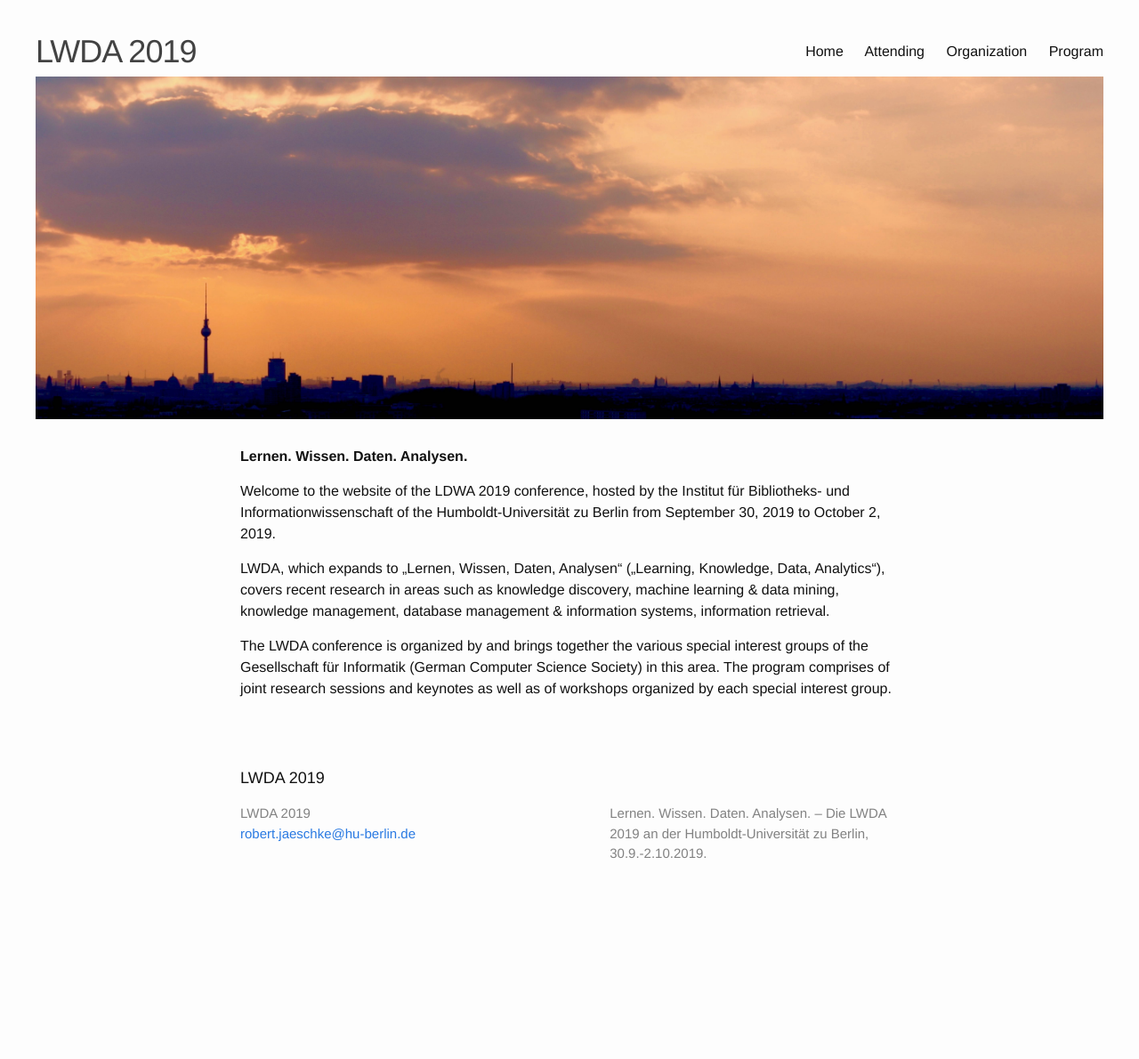
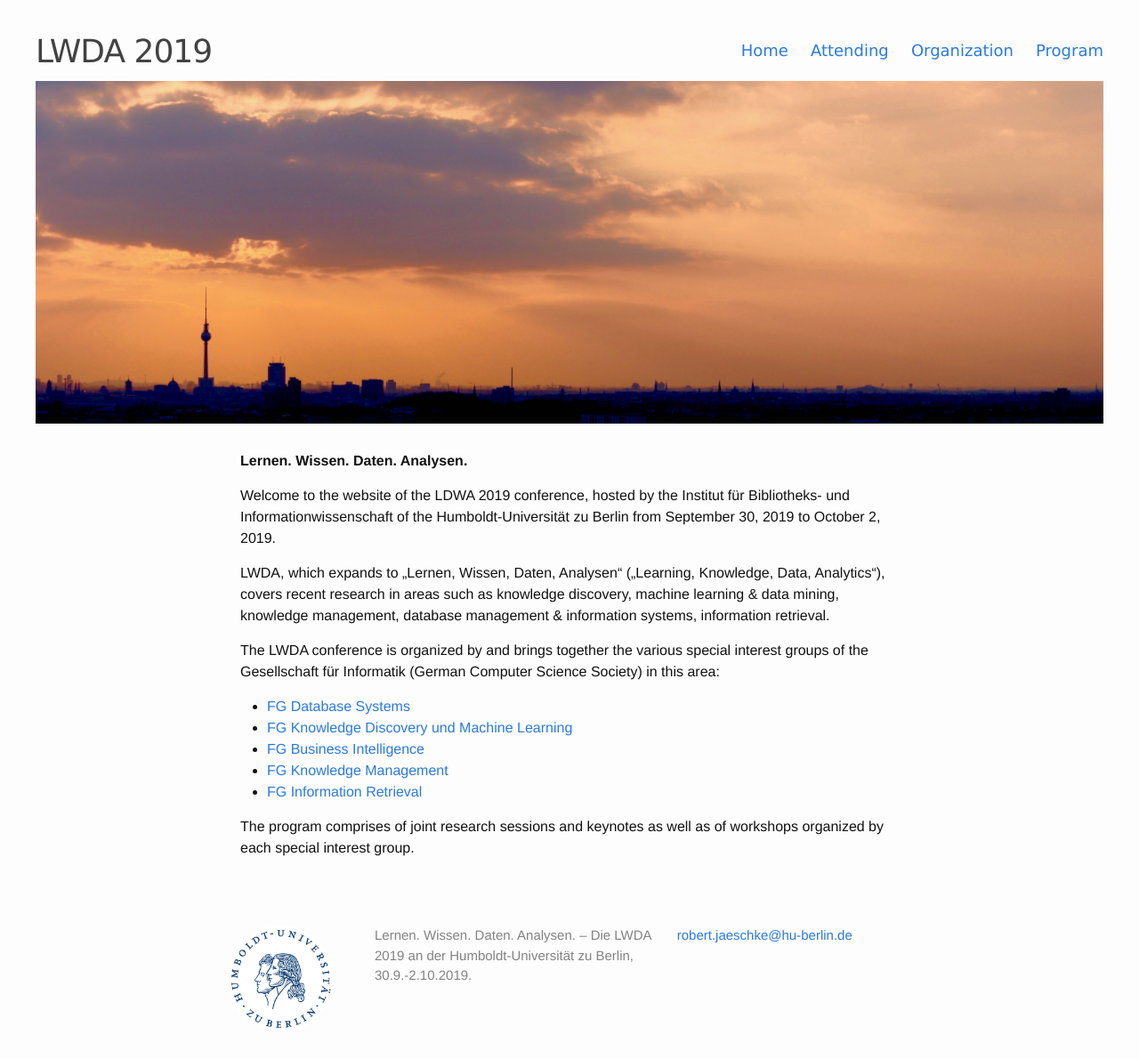
Before and after one commit to rjoberon/LWDA2019, a Jekyll site: the page built from index.markdown, in a window 1280 px wide. Shown: the whole page at 89% size. Built offline with Jekyll 4.4.1, drawn with Linux system fonts in a browser that asks for light colours; before the commit the page ends 1031 px from its top, so only the background shows below that.

Commit message:
added logo + more content

```diff
--- a/_includes/footer.html
+++ b/_includes/footer.html
@@ -2,31 +2,38 @@
 
   <div class="wrapper">
 
-    <h2 class="footer-heading">{{ site.title }}</h2>
+    <!-- <h2 class="footer-heading">{{ site.title }}</h2> -->
 
     <div class="footer-col-wrapper">
+
+      <div class="logo">
+
+        <a href="https://www.hu-berlin.de/en/"> <img src="{{site.baseurl}}/images/humboldt_logo.png" alt="uni_logo" width="120" height="120"> </a>
+
+      </div>
+
       <div class="footer-col footer-col-1">
         <ul class="contact-list">
-          <li>{{ site.title }}</li>
+          <!-- <li>{{ site.title }}</li> -->
           <li><a href="mailto:{{ site.email }}">{{ site.email }}</a></li>
         </ul>
       </div>
 
-      <div class="footer-col footer-col-2">
-        <ul class="social-media-list">
-          {% if site.github_username %}
-          <li>
-            {% include icon-github.html username=site.github_username %}
-          </li>
-          {% endif %}
+      <!--<div class="footer-col footer-col-2">-->
+        <!--<ul class="social-media-list">-->
+          <!--{% if site.github_username %}-->
+          <!--<li>-->
+            <!--{% include icon-github.html username=site.github_username %}-->
+          <!--</li>-->
+          <!--{% endif %}-->
 
-          {% if site.twitter_username %}
-          <li>
-            {% include icon-twitter.html username=site.twitter_username %}
-          </li>
-          {% endif %}
-        </ul>
-      </div>
+          <!--{% if site.twitter_username %}-->
+          <!--<li>-->
+            <!--{% include icon-twitter.html username=site.twitter_username %}-->
+          <!--</li>-->
+          <!--{% endif %}-->
+        <!--</ul>-->
+      <!--</div>-->
 
       <div class="footer-col footer-col-3">
         <p>{{ site.description }}</p>
--- a/_includes/header.html
+++ b/_includes/header.html
@@ -1,6 +1,8 @@
 <header class="site-header">
 
   <div class="wrapper-header">
+
+    <div class="top-header">
 
       <a class="site-title" href="{{site.url}}{{ site.baseurl }}/">{{ site.title }}</a>
 
@@ -23,7 +25,13 @@
         </div>
       </nav>
 
-    <img src="{{site.baseurl}}/images/skyline.jpg" alt="uni_image">
+    </div>
+
+    <div class="image-header">
+
+      <img src="{{site.baseurl}}/images/skyline.jpg" alt="berlin_image" margin-top="30px">
+
+    </div>
 
   </div>
 
--- a/_sass/_layout.scss
+++ b/_sass/_layout.scss
@@ -10,13 +10,19 @@
     position: relative;
 }
 
+.top-header{
+    position: relative;
+    margin-bottom: 5px;
+}
+
 .site-title {
     font-size: 36px;
     font-weight: 300;
     line-height: 56px;
     letter-spacing: -1px;
     margin-bottom: 0;
-    float: left;
+    float: bottom;
+    font-family: Verdana !important;
 
     &,
     &:visited {
@@ -27,13 +33,17 @@
 .site-nav {
     float: right;
     line-height: 56px;
+    position: absolute;
+    bottom: 0;
+    right: 0;
+    font-family: Verdana !important;
 
     .menu-icon {
         display: none;
     }
 
     .page-link {
-        color: $text-color;
+        font-size: large;
         line-height: $base-line-height;
 
         // Gaps between nav items, but not on the last one
@@ -111,6 +121,7 @@
 .social-media-list {
     list-style: none;
     margin-left: 0;
+    float: bottom;
 }
 
 .footer-col-wrapper {
@@ -129,16 +140,23 @@
 .footer-col-1 {
     width: -webkit-calc(35% - (#{$spacing-unit} / 2));
     width:         calc(35% - (#{$spacing-unit} / 2));
+    float: right
 }
 
 .footer-col-2 {
     width: -webkit-calc(20% - (#{$spacing-unit} / 2));
     width:         calc(20% - (#{$spacing-unit} / 2));
+    float: bottom;
 }
 
 .footer-col-3 {
     width: -webkit-calc(45% - (#{$spacing-unit} / 2));
     width:         calc(45% - (#{$spacing-unit} / 2));
+    float: right;
+}
+
+.logo {
+    float: left;
 }
 
 @include media-query($on-laptop) {
--- a/index.markdown
+++ b/index.markdown
@@ -11,6 +11,16 @@ title: Home
 
 <p> LWDA, which expands to „Lernen, Wissen, Daten, Analysen“ („Learning, Knowledge, Data, Analytics“), covers recent research in areas such as knowledge discovery, machine learning & data mining, knowledge management, database management & information systems, information retrieval. </p>
 
-<p> The LWDA conference is organized by and brings together the various special interest groups of the Gesellschaft für Informatik (German Computer Science Society) in this area. The program comprises of joint research sessions and keynotes as well as of workshops organized by each special interest group. </p>
+<p> The LWDA conference is organized by and brings together the various special interest groups of the Gesellschaft für Informatik (German Computer Science Society) in this area: </p>
+
+<ul>
+  <li><a href="https://fg-db.gi.de/">FG Database Systems</a></li>
+  <li><a href="https://kdml.iais.fraunhofer.de/">FG Knowledge Discovery und Machine Learning</a></li>
+  <li><a href="https://fg-wi-bi.gi.de/">FG Business Intelligence</a></li>
+  <li><a href="https://fgwm.de/">FG Knowledge Management</a></li>
+  <li><a href="http://fg-retrieval.gi.de/">FG Information Retrieval</a></li>
+</ul>
+
+<p> The program comprises of joint research sessions and keynotes as well as of workshops organized by each special interest group. </p>
 
 </div>
```
Also changed, not shown: images/humboldt_logo.png (added). Lines whose indentation alone changed are shown as unchanged.
